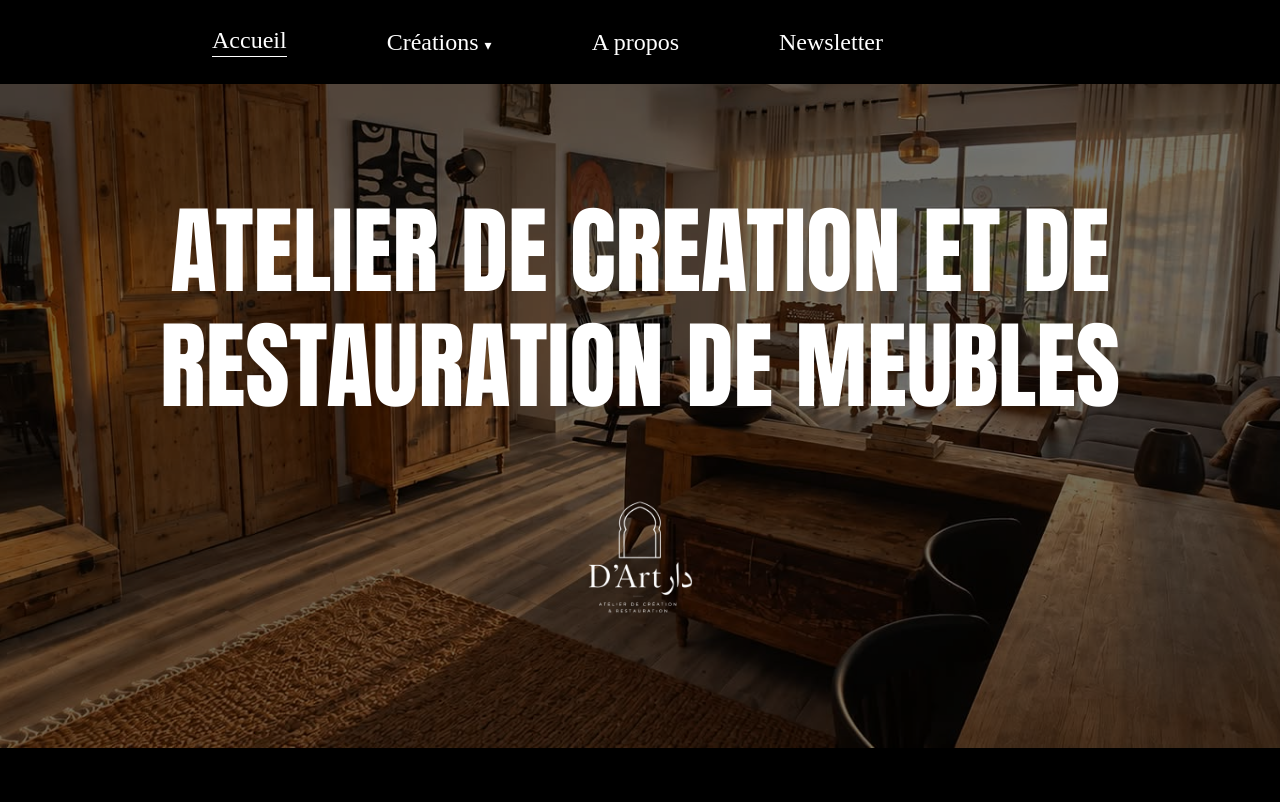
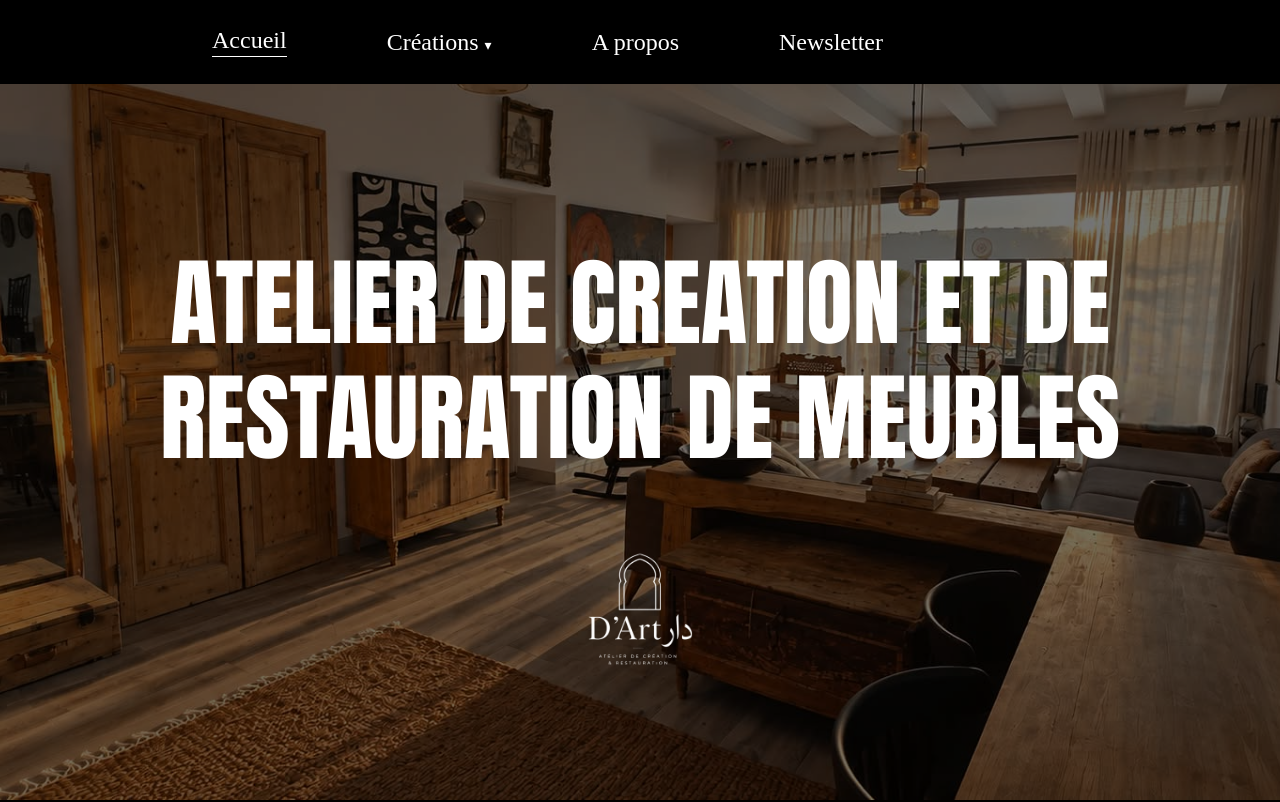
Before and after one commit to sarakchaou/d-artdar, a plain HTML site: page index.html in a window 1280 px wide. Shown: the top 802 px of the page. Drawn offline with Linux system fonts and the light colour scheme; a web font is replaced by a local one.

Commit message:
ajustement image d'acceuil

```diff
--- a/style.css
+++ b/style.css
@@ -85,7 +85,7 @@ ul { list-style: none; }
 /* ===== ÉCRAN 1 : ACCUEIL ===== */
 .accueil {
   padding: 0;
-  margin-top: -136px;           /* l'image passe derrière la nav */
+  margin-top: -84px;           /* l'image passe derrière la nav */
   min-height: 800px;
   display: flex;
   flex-direction: column;
```
